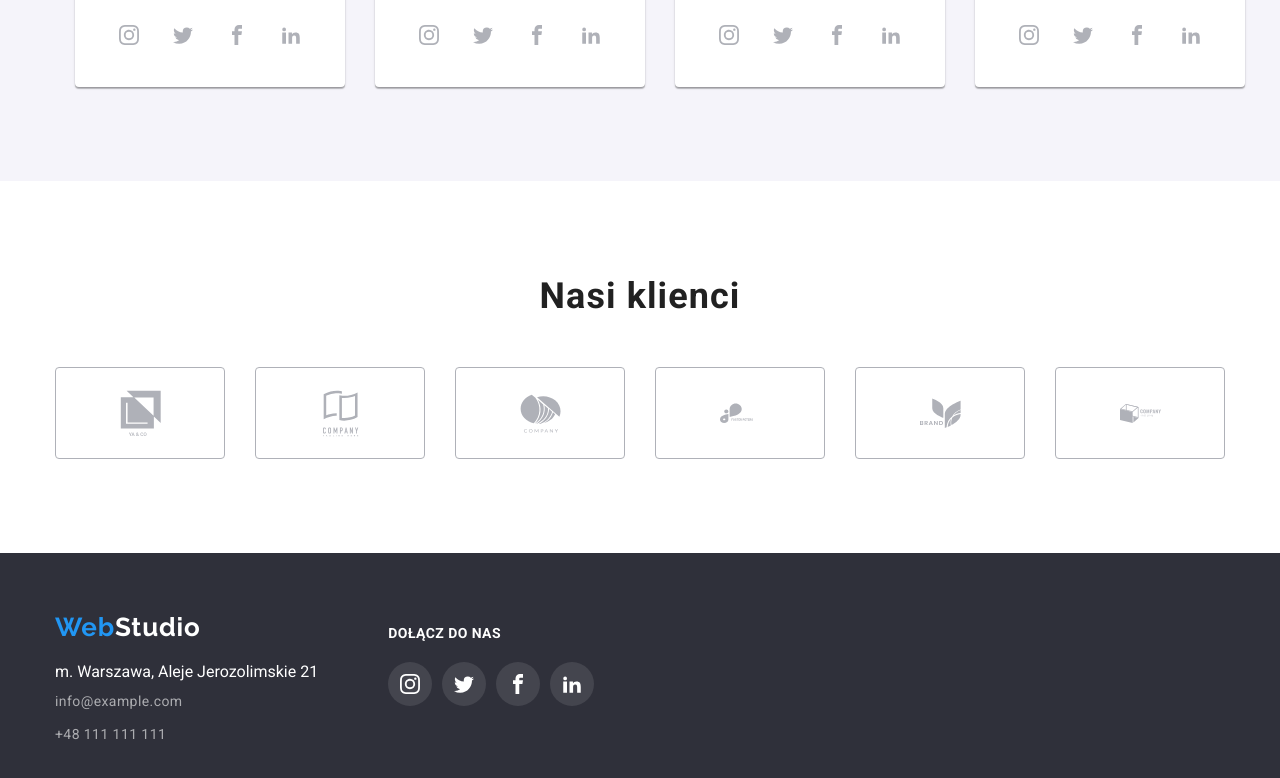
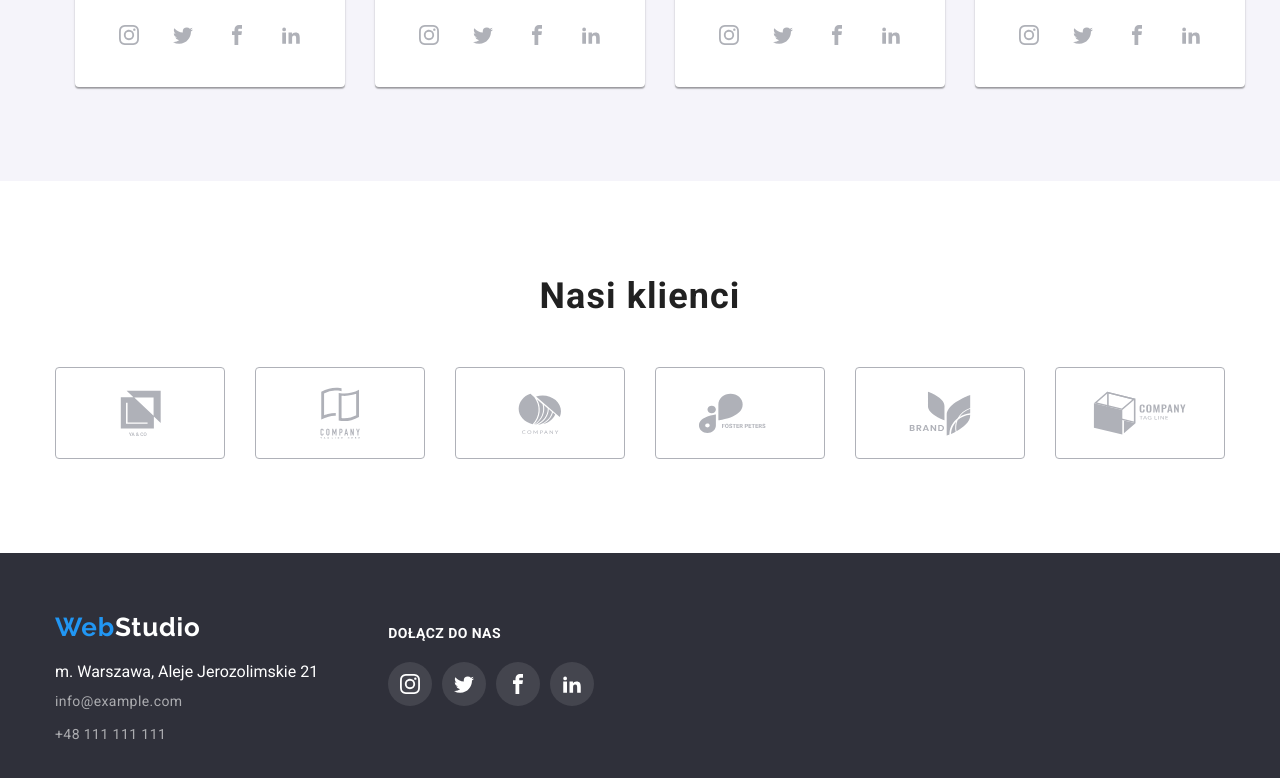
Before and after one commit to MichalCichon1/goit-markup-hw-04, a plain HTML site: page index.html in a window 1280 px wide. Shown: the part 2039-2817 px from the top of the page. Drawn offline with nearby package versions, Linux system fonts and the light colour scheme.

Commit message:
changing the dimensions of icons in "nasi klienci"

```diff
--- a/index.html
+++ b/index.html
@@ -318,27 +318,27 @@
             </svg>
           </div>
           <div class="conteiner-icons-clients">
-            <svg width="41" height="46.7">
+            <svg width="40" height="52">
               <use href="./images/icons.svg#icon-tagline"></use>
             </svg>
           </div>
           <div class="conteiner-icons-clients">
-            <svg width="41" height="46.7">
+            <svg width="43.46" height="41.18">
               <use href="./images/icons.svg#icon-company"></use>
             </svg>
           </div>
           <div class="conteiner-icons-clients">
-            <svg width="41" height="46.7">
+            <svg width="88.44" height="40.62">
               <use href="./images/icons.svg#icon-foster"></use>
             </svg>
           </div>
           <div class="conteiner-icons-clients">
-            <svg width="41" height="46.7">
+            <svg width="62.54" height="45.43">
               <use href="./images/icons.svg#icon-brand"></use>
             </svg>
           </div>
           <div class="conteiner-icons-clients">
-            <svg width="41" height="46.7">
+            <svg width="93.79" height="43.93">
               <use href="./images/icons.svg#icon-companytag"></use>
             </svg>
           </div>
```
